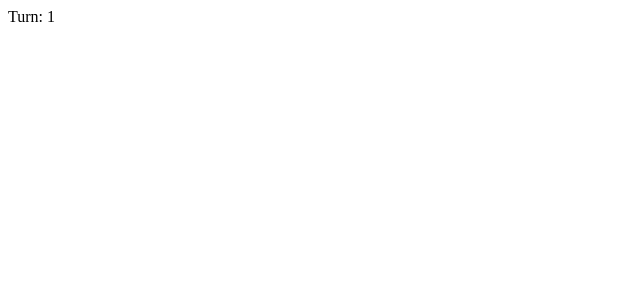
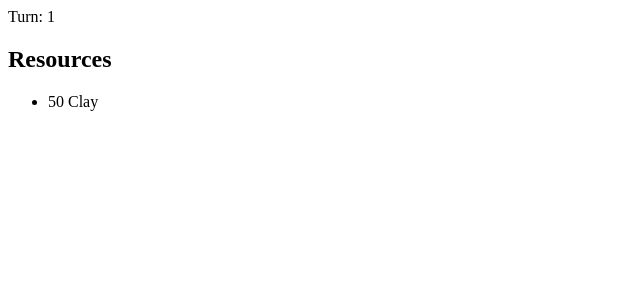
Before and after one commit to GodsBoss/realm-of-amplidi, a React app: page / in a window 1280 px wide. Shown: the top 300 px of the page, without its empty margins (0-640 px from the left). Built offline with nearby package versions, Linux system fonts and the light colour scheme; the HTML template or start-up script is replaced by a standard one.

Commit message:
List resources in GUI.

```diff
--- a/src/components/game.tsx
+++ b/src/components/game.tsx
@@ -1,3 +1,4 @@
+import { Resources } from './resources'
 import { State } from '../store/init'
 
 import * as React from 'react' // https://github.com/DefinitelyTyped/DefinitelyTyped/issues/5128
@@ -5,5 +6,7 @@ import * as React from 'react' // https://github.com/DefinitelyTyped/DefinitelyT
 export const Game = (state: State) => (
   <div>
     Turn: { state.game.turn }
+    <h2>Resources</h2>
+    <Resources list={state.game.resources} />
   </div>
 )
```
